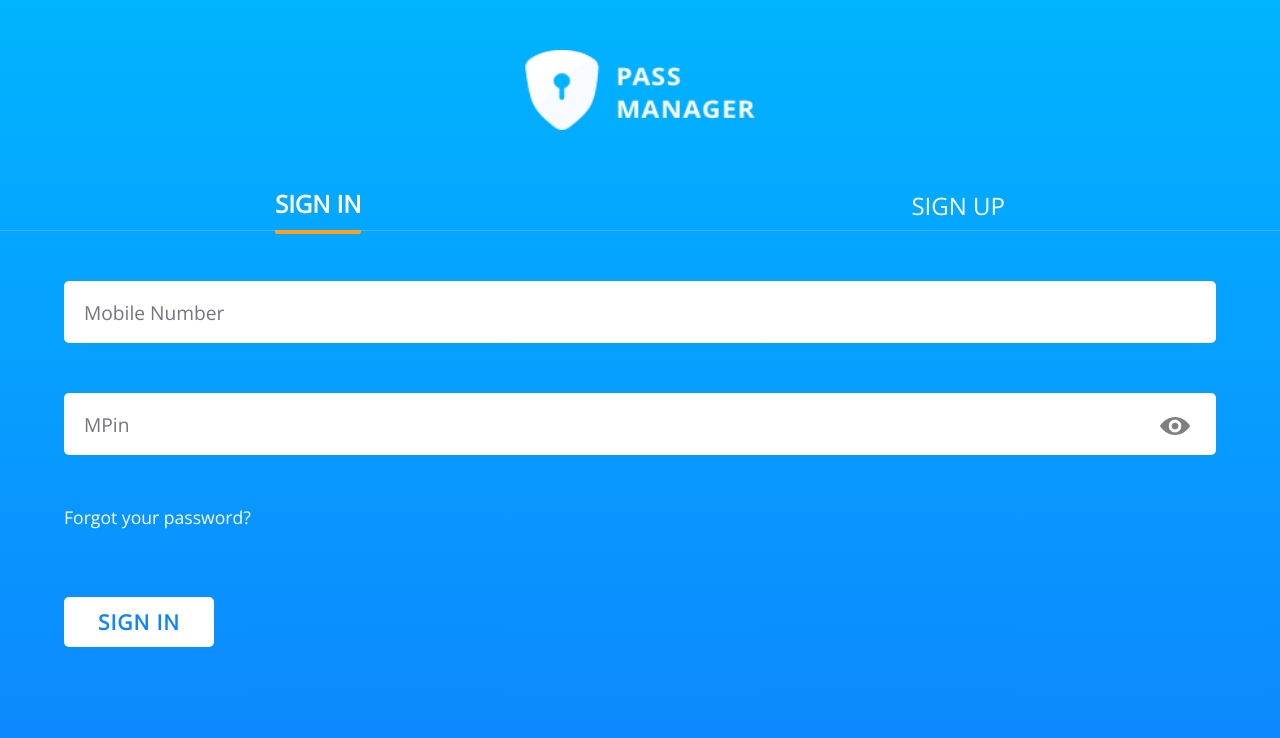
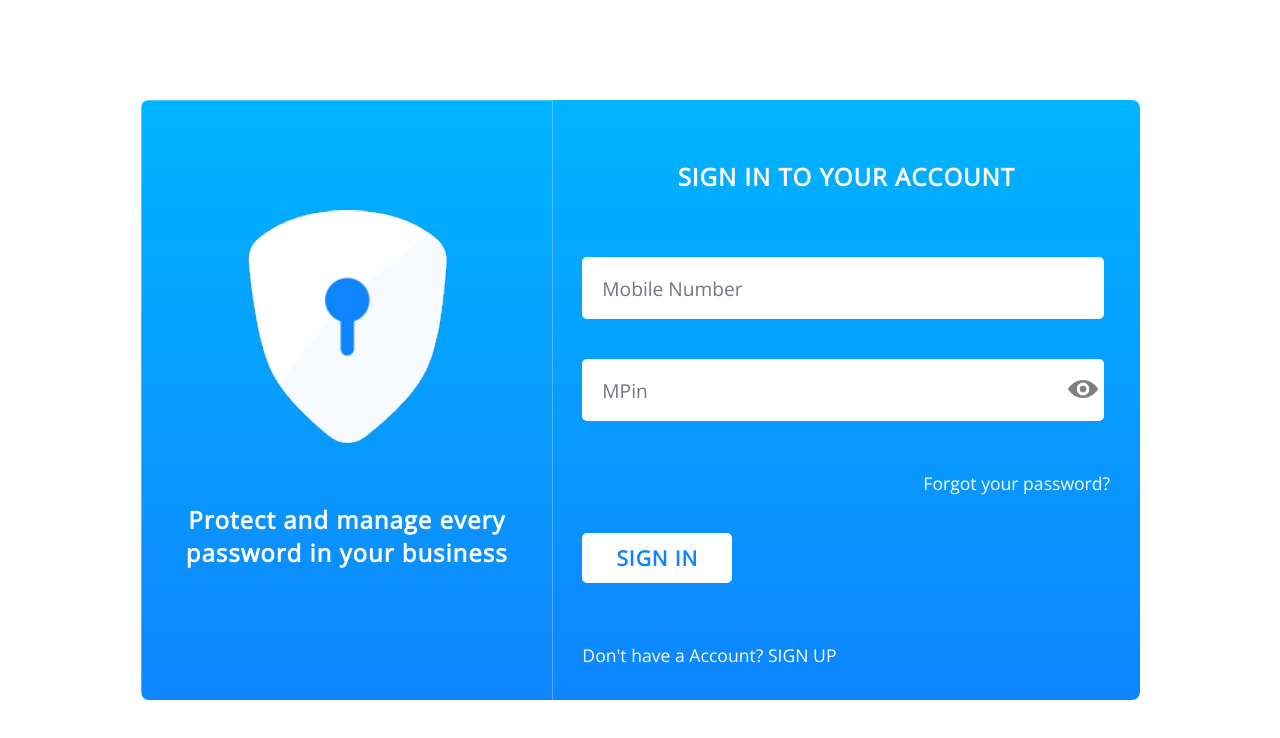
Before and after one commit to Patrick2601/React-JS-Pass-Manager, a React (Create React App) app: page / in a window 1280 px wide. Shown: the top 738 px of the page. Built offline with nearby package versions, Linux system fonts and the light colour scheme.

Commit message:
signUp page done

```diff
--- a/src/pages/Home/Home.css
+++ b/src/pages/Home/Home.css
@@ -1,3 +1,9 @@
+.main {
+  min-height: 100vh;
+  width: 100vw;
+  /* border: 3px solid red; */
+}
+
 .home-container {
   background: linear-gradient(#00b4ff, #0e85ff);
   min-height: 100vh;
@@ -5,7 +11,7 @@
   display: flex;
   align-items: center;
   flex-direction: column;
-  font-family: 'Open Sans', sans-serif;
+  font-family: "Open Sans", sans-serif;
 }
 .logo {
   height: 80px;
@@ -13,15 +19,61 @@
   /* border: 1px solid; */
   margin: 50px 0px;
 }
+.logo-web {
+  display: none;
+}
 .nav-bar {
-  border-bottom: 1px solid rgba(255, 255, 255, 0.2) ;
+  border-bottom: 1px solid rgba(255, 255, 255, 0.2);
   width: 100%;
   display: flex;
   justify-content: space-around;
   align-items: center;
   height: 50px;
-  /* outline: black; */
-  /* outline-offset: 0px 0px; */
-  /* outline-style: solid; */
-
 }
+.business-text {
+  display: none;
+}
+@media screen and (min-width: 1000px) {
+  .main {
+    /* border: 3px solid red; */
+    justify-content: center;
+    display: flex;
+    align-items: center;
+  }
+  .home-container {
+    min-height: 0vh;
+    height: 600px;
+    width: 999px;
+    /* border: 1px solid rgb(50, 37, 199); */
+    border-radius: 8px;
+    flex-direction: row;
+    align-items: flex-start;
+  }
+  .logo {
+    display: none;
+  }
+  .nav-bar {
+    display: none;
+  }
+  .logo-web {
+    display: block;
+  }
+  .business-text {
+    display: block;
+    color: white;
+    margin-top: 60px;
+    font-size: 1.5rem;
+    text-align: center;
+    font-weight: 600;
+    letter-spacing: 1px;
+  }
+  .web-div {
+    border: 1px solid rgb(255, 255, 255,0.3);
+    height: 100%;
+    width: 70%;
+    display: flex;
+    justify-content: center;
+    align-items: center;
+    flex-direction: column;
+  }
+}
--- a/src/pages/Home/Home.js
+++ b/src/pages/Home/Home.js
@@ -1,23 +1,28 @@
 import React from "react";
 import "./Home.css";
 import logo from "../../images/02/logo.png";
+import logo_web from "../../images/bootsplash_logo2x.png";
 import { NavLink, Route, Routes } from "react-router-dom";
 import SignUp from "../SignUp/SignUp";
 import SignIn from "../SignIn/SignIn";
 
 function Home() {
   return (
+    <div className="main">
       <div className="home-container">
         <img src={logo} className="logo" />
+        <div className="web-div">
+          <img src={logo_web} className="logo-web" />
+          <p className="business-text">Protect and manage every password in your business</p>
+        </div>
+
         <nav className="nav-bar">
           <NavLink
             to="/"
             // className="tablink"
             style={({ isActive }) => {
               return {
-              borderBottom: isActive
-                ? "4px solid #FFA222"
-                : "none",
+                borderBottom: isActive ? "4px solid #FFA222" : "none",
                 color: isActive ? "white" : "white",
                 fontSize: "1.5rem",
                 transition: isActive ? "all 0.1s ease" : null,
@@ -54,6 +59,7 @@ function Home() {
           <Route path="/signup" element={<SignUp />}></Route>
         </Routes>
       </div>
+    </div>
   );
 }
 
--- a/src/pages/SignIn/SignIn.css
+++ b/src/pages/SignIn/SignIn.css
@@ -48,11 +48,16 @@
   color: #0e85ff;
   font-size: 1.3rem;
   margin-top: 50px;
-
   font-weight: 600;
   letter-spacing: 1px;
 }
 .forget-text {
+  color: white;
+  margin-top: 50px;
+  font-size: 1.1rem;
+}
+.Account-text {
+  display: none;
   color: white;
   margin-top: 50px;
   font-size: 1.1rem;
@@ -81,3 +86,27 @@
   /* right: 50%; */
   position: absolute;
 }
+
+@media screen and (min-width: 1000px) {
+  .input {
+    height: 60px;
+    width: 500px;
+    margin-top: 40px;
+  }
+  .forget-text {
+    font-size: 1.1rem;
+    text-align: right;
+  }
+  .eye {
+    top: 17.5rem;
+  }
+  .submit-btn {
+    margin-top: 20px;
+  }
+  .Account-text {
+    display: block;
+    color: white;
+    margin-top: 60px;
+    font-size: 1.1rem;
+  }
+}
--- a/src/pages/SignIn/SignIn.js
+++ b/src/pages/SignIn/SignIn.js
@@ -2,6 +2,8 @@ import React, { useState } from "react";
 import { Formik, useFormik } from "formik";
 import eyeOn from "../../images/eye(1).png";
 import eyeoff from "../../images/eyeoff.png";
+import { NavLink, Route, Routes } from "react-router-dom";
+
 import "./SignIn.css";
 import * as Yup from "yup";
 
@@ -30,8 +32,9 @@ function SignIn() {
   return (
     <div className="signin-container">
       <form onSubmit={formik.handleSubmit} className="form-container">
+        <p className="business-text">SIGN IN TO YOUR ACCOUNT</p>
         <input
-         autoComplete="off"
+          autoComplete="off"
           maxLength={10}
           className="input"
           placeholder="Mobile Number"
@@ -54,7 +57,7 @@ function SignIn() {
           className="eye"
         />
         <input
-         autoComplete="off"
+          autoComplete="off"
           maxLength={4}
           className="input"
           placeholder="MPin"
@@ -73,6 +76,22 @@ function SignIn() {
         <button type="submit" className="submit-btn">
           SIGN IN
         </button>
+
+        <p className="Account-text">
+          Don't have a Account?{" "}
+          <NavLink
+            to="/signup"
+            className="tablink"
+            style={({ isActive }) => {
+              return {
+                color: isActive ? "white" : "white",
+                textDecoration: "none",
+              };
+            }}
+          >
+            SIGN UP
+          </NavLink>
+        </p>
       </form>
     </div>
   );
```
Also changed, not shown: src/images/bootsplash_logo1.png (renamed from src/images/bootsplash_logo@4x.png), src/images/bootsplash_logo2x.png (renamed from src/images/bootsplash_logo@2x.png). Lines whose indentation alone changed are shown as unchanged.
